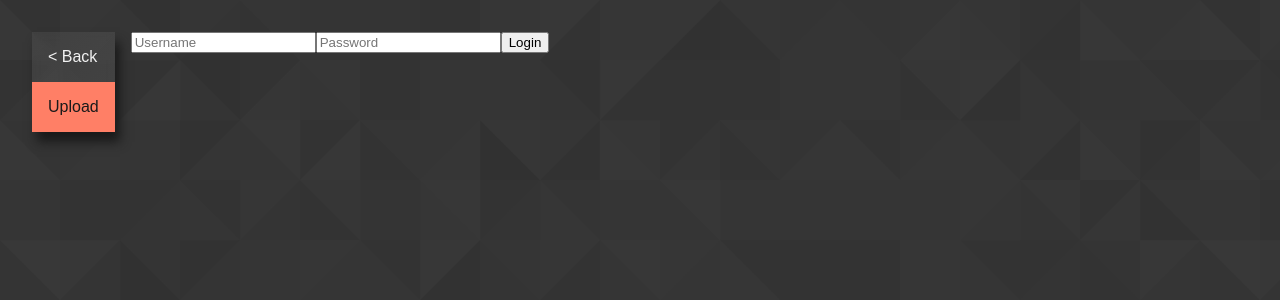
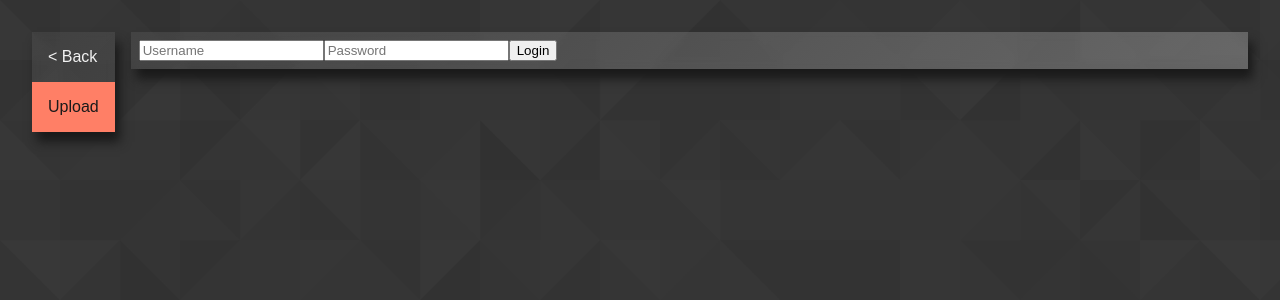
Before and after one commit to Zeragamba/Zera-Draws-Site, a React (Create React App) app in the folder client/: page /admin/upload in a window 1280 px wide. Shown: the top 300 px of the page. Built offline with nearby package versions, Linux system fonts and the light colour scheme; no server answers; a web font is replaced by a local one.

Commit message:
style login page slightly

```diff
--- a/client/src/Pages/Admin/AdminNav.tsx
+++ b/client/src/Pages/Admin/AdminNav.tsx
@@ -1,33 +1,30 @@
 import classnames from 'classnames'
 import { FC } from 'react'
-import { useLocation, useNavigate } from 'react-router-dom'
+import { matchPath, useLocation, useNavigate } from 'react-router-dom'
 
 import { Glass } from '../../Components/UI/Glass'
-import { Routes } from '../../routes'
 
 import styles from './AdminNav.module.scss'
 
 export const AdminNav: FC = () => {
   return (
     <Glass style={{ padding: 0 }}>
-      <NavItem exact to={Routes.Home} label="< Back" />
-      <NavItem to={Routes.Upload} label="Upload" />
+      <NavItem to={'/'} label="< Back" />
+      <NavItem to={'/admin/upload'} label="Upload" />
     </Glass>
   )
 }
 
 interface NavItemProps {
-  exact?: boolean
   to: string
   label: string
 }
 
-const NavItem: FC<NavItemProps> = ({ to, exact, label }) => {
+const NavItem: FC<NavItemProps> = ({ to, label }) => {
   const navigate = useNavigate()
   const location = useLocation()
 
-  const activePath = location.pathname
-  const linkActive = exact ? activePath === to : activePath.startsWith(to)
+  const linkActive = !!matchPath(location.pathname, to)
 
   return (
     <div
--- /dev/null
+++ b/client/src/Pages/Admin/LoginPage/LoginForm.tsx
@@ -0,0 +1,56 @@
+import { ChangeEvent, FC, FormEvent, useState } from 'react'
+
+import { isServerApiError } from '../../../Lib/ServerApi'
+import { useLogin } from '../../../User/UserContext'
+
+type LoginFormState = {
+  username: string
+  password: string
+  error: null | string
+}
+
+export const LoginForm: FC = () => {
+  const login = useLogin()
+  const [form, setForm] = useState<LoginFormState>({ username: '', password: '', error: null })
+
+  const handleChange = (field: keyof LoginFormState) => {
+    return (event: ChangeEvent<HTMLInputElement>) => {
+      setForm({ ...form, [field]: event.target.value })
+    }
+  }
+
+  const handleSubmit = (event: FormEvent) => {
+    event.preventDefault()
+
+    login(form.username, form.password).catch(error => {
+      if (isServerApiError(error)) {
+        setForm({ ...form, error: error.response.data.error })
+      } else {
+        throw error
+      }
+    })
+  }
+
+  return <form onSubmit={handleSubmit}>
+    {form.error && (
+      <div>{form.error}</div>
+    )}
+    <div>
+      <input
+        type="text"
+        name="username"
+        value={form.username}
+        placeholder={'Username'}
+        onChange={handleChange('username')}
+      />
+      <input
+        type="password"
+        name="password"
+        value={form.password}
+        placeholder={'Password'}
+        onChange={handleChange('password')}
+      />
+      <button type="submit">Login</button>
+    </div>
+  </form>
+}
--- a/client/src/Pages/Admin/LoginPage/LoginPage.tsx
+++ b/client/src/Pages/Admin/LoginPage/LoginPage.tsx
@@ -1,75 +1,42 @@
-import { ChangeEvent, FC, FormEvent, useState } from 'react'
+import { FC, ReactNode } from 'react'
 
-import { isServerApiError } from '../../../Lib/ServerApi'
-import { useCurrentUser, useLogin, useLogout } from '../../../User/UserContext'
+import { Glass } from '../../../Components/UI/Glass'
+import { useCurrentUser, useLogout } from '../../../User/UserContext'
+import { LoginForm } from './LoginForm'
 
-type LoginFormState = {
-  username: string
-  password: string
-  error: null | string
-}
 
 export const LoginPage: FC = () => {
-  const login = useLogin()
   const logout = useLogout()
   const [currentUser, fetchingUser] = useCurrentUser()
-  const [form, setForm] = useState<LoginFormState>({ username: '', password: '', error: null })
 
-  const handleChange = (field: keyof LoginFormState) => {
-    return (event: ChangeEvent<HTMLInputElement>) => {
-      setForm({ ...form, [field]: event.target.value })
-    }
-  }
-
-  const handleSubmit = (event: FormEvent) => {
-    event.preventDefault()
-
-    login(form.username, form.password).catch(error => {
-      if (isServerApiError(error)) {
-        setForm({ ...form, error: error.response.data.error })
-      } else {
-        throw error
-      }
-    })
+  const Wrapper: FC<{ children: ReactNode }> = ({ children }) => {
+    return (
+      <Glass style={{ padding: 8 }}>
+        {children}
+      </Glass>
+    )
   }
 
   if (currentUser) {
     return (
-      <div>
+      <Wrapper>
         Logged in as: {currentUser.username}
         <button onClick={() => logout()}>Logout</button>
-      </div>
+      </Wrapper>
     )
   }
 
   if (fetchingUser) {
     return (
-      <div>Loading...</div>
+      <Wrapper>
+        Loading...
+      </Wrapper>
     )
   }
 
   return (
-    <form onSubmit={handleSubmit}>
-      {form.error && (
-        <div>{form.error}</div>
-      )}
-      <div>
-        <input
-          type="text"
-          name="username"
-          value={form.username}
-          placeholder={'Username'}
-          onChange={handleChange('username')}
-        />
-        <input
-          type="password"
-          name="password"
-          value={form.password}
-          placeholder={'Password'}
-          onChange={handleChange('password')}
-        />
-        <button type="submit">Login</button>
-      </div>
-    </form>
+    <Wrapper>
+      <LoginForm />
+    </Wrapper>
   )
 }
```
